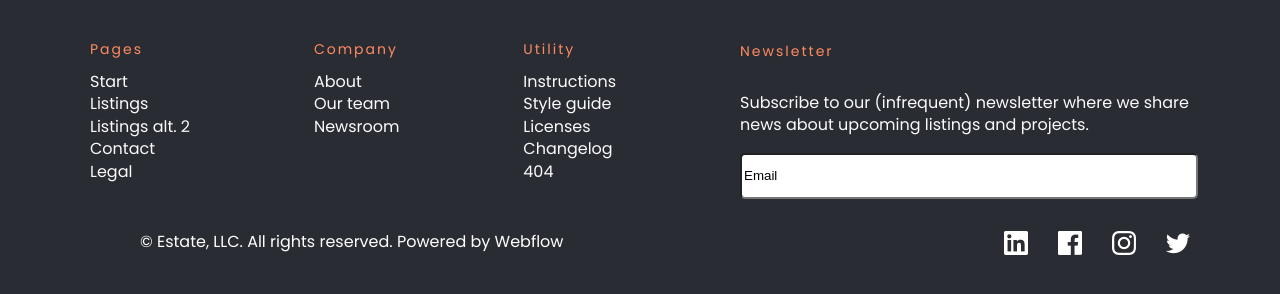
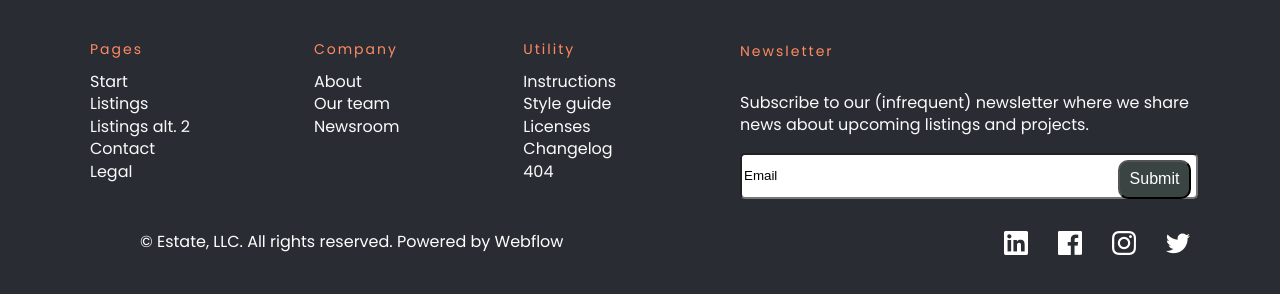
Before and after one commit to 2202240320807/Estate, a plain HTML site: page index.html in a window 1280 px wide. Shown: the part 5771-6065 px from the top of the page. Drawn offline with Linux system fonts and the light colour scheme.

Commit message:
сделал секцию say

```diff
--- a/index.html
+++ b/index.html
@@ -347,8 +347,10 @@
                     Subscribe to our (infrequent) newsletter where we share news
                     about upcoming listings and projects.
                   </p>
+                  <div class="box7">
                   <input class="foorter_input" type="text" value="Email" />
                   <button class="fuoter_button">Submit</button>
+                </div>
                 </li>
               </ul>
             </div>
--- a/style.css
+++ b/style.css
@@ -589,3 +589,6 @@ color:  #45525B;
     height: 40px;
     border-radius: 5px;
   }
+  .box7{
+    position: relative;
+  }
```
